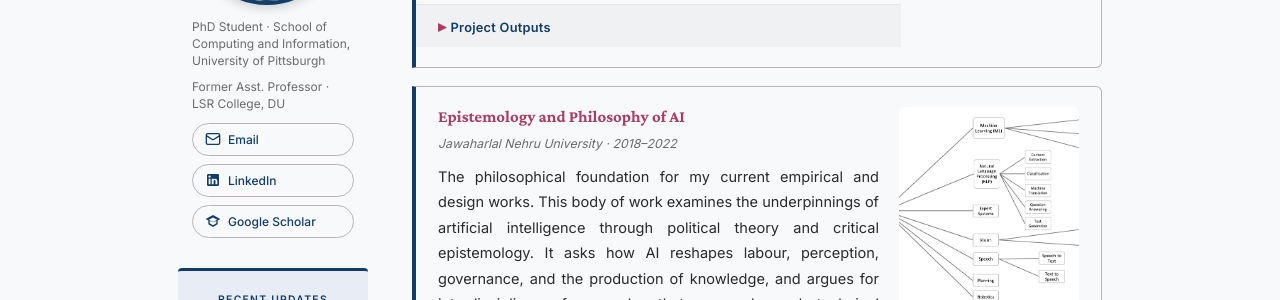
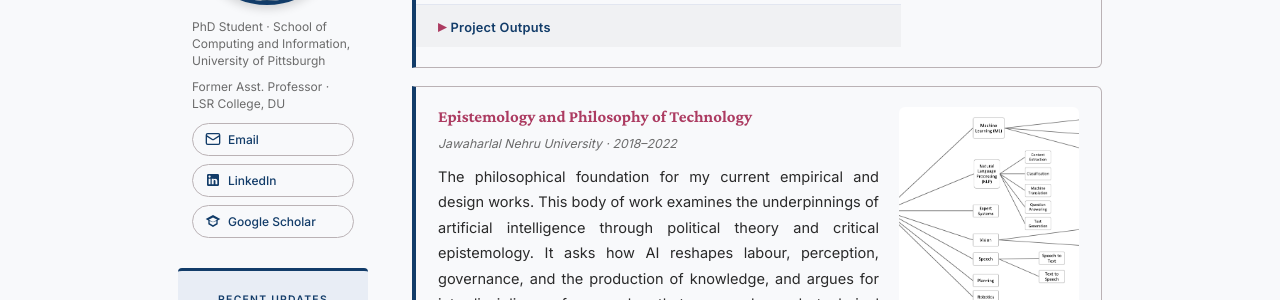
Before and after one commit to adityanayak-info/adityanayak-info.github.io, a Jekyll site: the page built from projects.md, in a window 1280 px wide and 900 px high, scrolled down 1056 px. Shown: the part 153-453 px from the top of the window. Built offline with Jekyll 4.4.1, drawn with Linux system fonts in a browser that asks for light colours.

Commit message:
Update project title from AI to Technology

```diff
--- a/projects.md
+++ b/projects.md
@@ -71,7 +71,7 @@
 
 <div class="project-card">
   <div class="project-card-body">
-    <h3><a href="https://scholar.google.com/citations?user=2aDc8HAAAAAJ&hl=en" class="project-card-link" target="_blank" rel="noopener">Epistemology and Philosophy of AI</a></h3>
+    <h3><a href="https://scholar.google.com/citations?user=2aDc8HAAAAAJ&hl=en" class="project-card-link" target="_blank" rel="noopener">Epistemology and Philosophy of Technology</a></h3>
     <p class="project-meta">Jawaharlal Nehru University · 2018–2022</p>
     <p>The philosophical foundation for my current empirical and design works. This body of work examines the underpinnings of artificial intelligence through political theory and critical epistemology. It asks how AI reshapes labour, perception, governance, and the production of knowledge, and argues for interdisciplinary frameworks that move beyond technical rationality toward socially grounded accounts of algorithmic systems.</p>
     <span class="project-tag">Philosophy of Technology</span><span class="project-tag">Critical Epistemology</span><span class="project-tag">Political Theory</span><span class="project-tag">AI &amp; Society</span>
```
